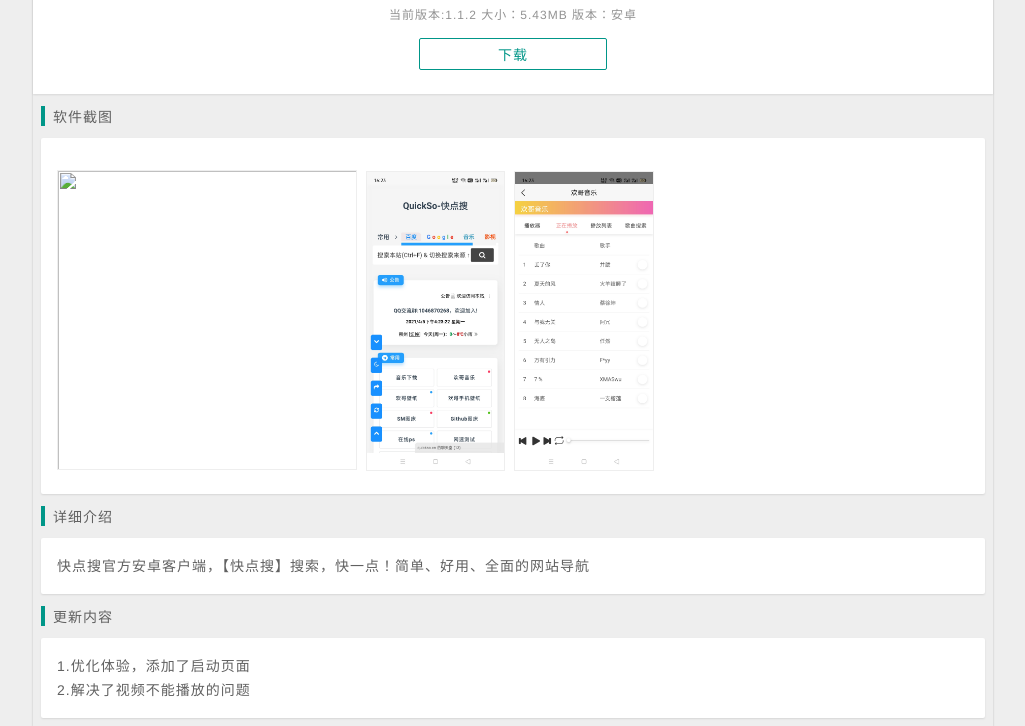
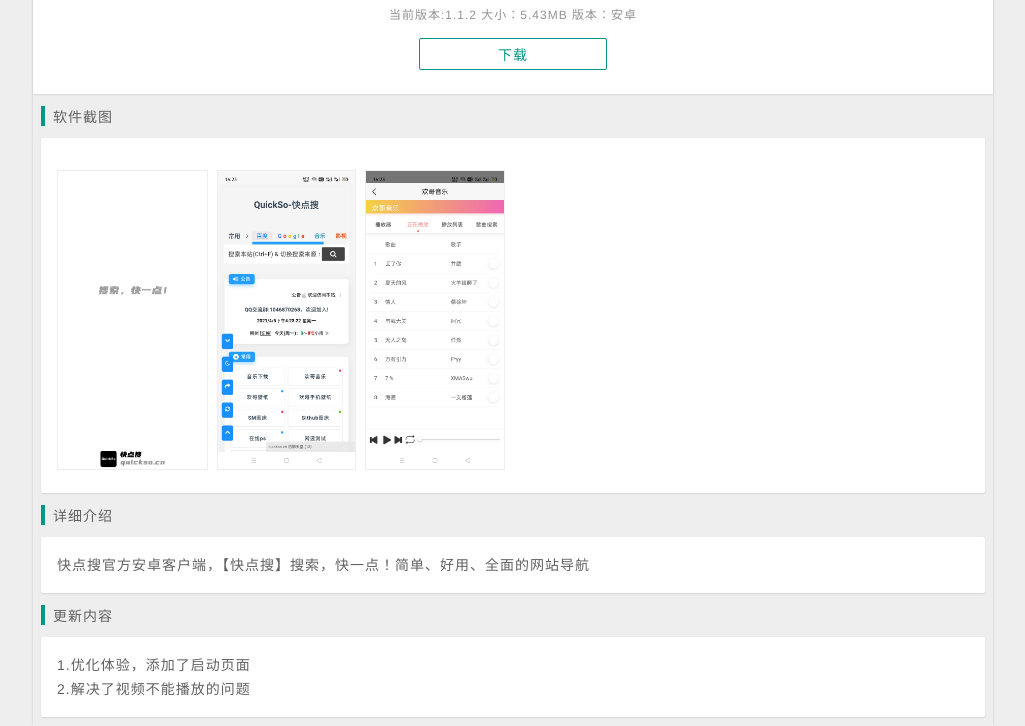
Before and after one commit to muzihuaner/quicksoapp, a plain HTML site: page index.html in a window 1280 px wide. Shown: the part 173-899 px from the top of the page, without its empty margins (127-1152 px from the left). Drawn offline with Linux system fonts and the light colour scheme.

Commit message:
Update index.html

```diff
--- a/index.html
+++ b/index.html
@@ -13,7 +13,7 @@
 <div class="title">软件截图</div>
 <div class="show">
 <div class="pic">
-<img src="img/1.jpg">
+<img src="img/IMG_20210420_173240.jpg">
 <img src="img/2.jpg">
 <img src="img/3.jpg">
 </div>
```
